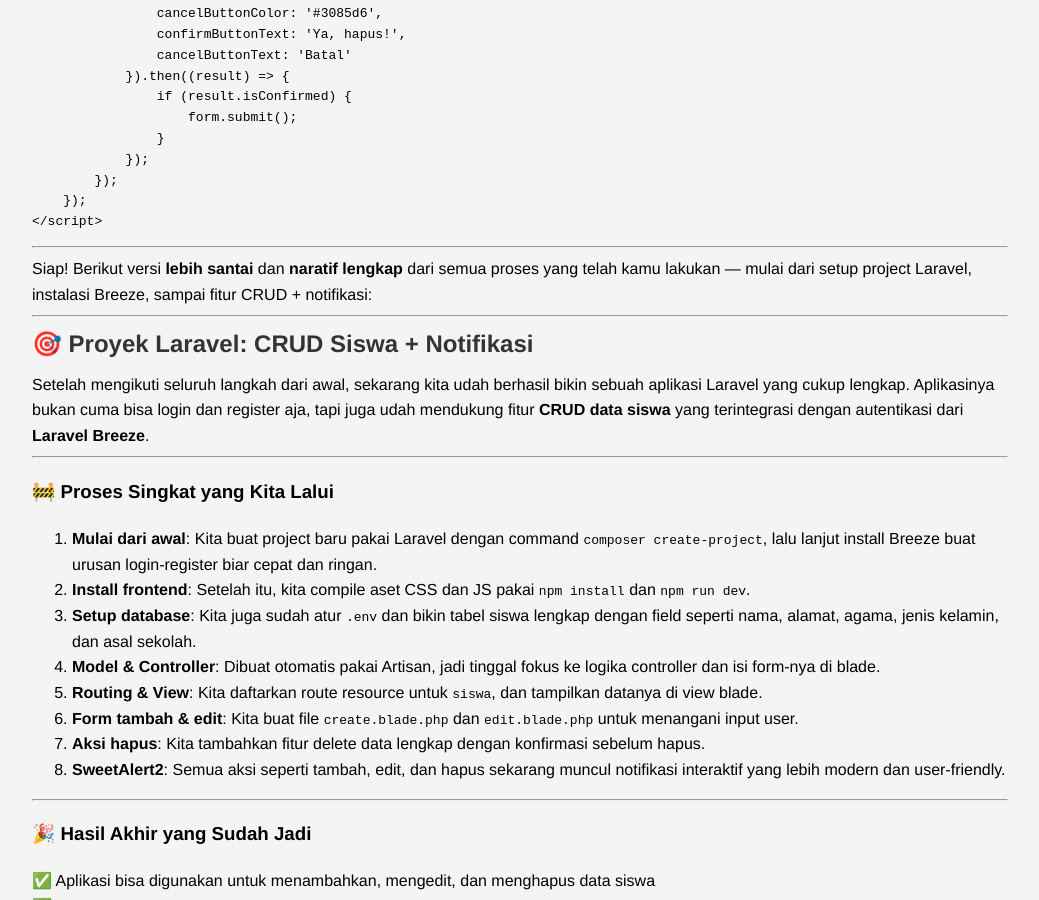
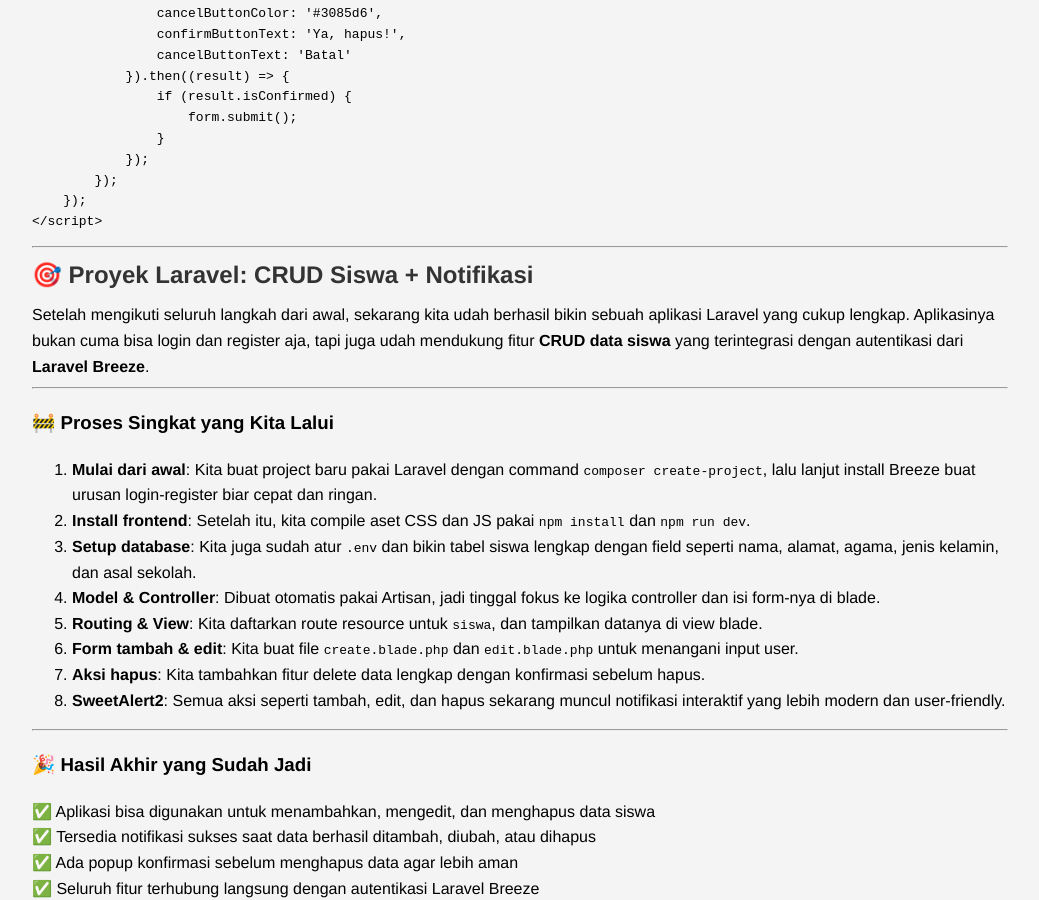
Before and after one commit to lepii1/lepii1.github.io, a Jekyll site: the page built from _posts/2025-7-4-Belajar-laravel.md, in a window 1280 px wide and 900 px high, scrolled down 7781 px. Shown: the whole window, without its empty margins (120-1159 px from the left). Built offline with Jekyll 4.4.1, drawn with Linux system fonts in a browser that asks for light colours.

Commit message:
initial commit

````diff
--- a/_posts/2025-7-4-Belajar-laravel.md
+++ b/_posts/2025-7-4-Belajar-laravel.md
@@ -423,9 +423,6 @@
 ```
 
 ---
-Siap! Berikut versi **lebih santai** dan **naratif lengkap** dari semua proses yang telah kamu lakukan — mulai dari setup project Laravel, instalasi Breeze, sampai fitur CRUD + notifikasi:
-
----
 
 ## 🎯 Proyek Laravel: CRUD Siswa + Notifikasi
 
````
